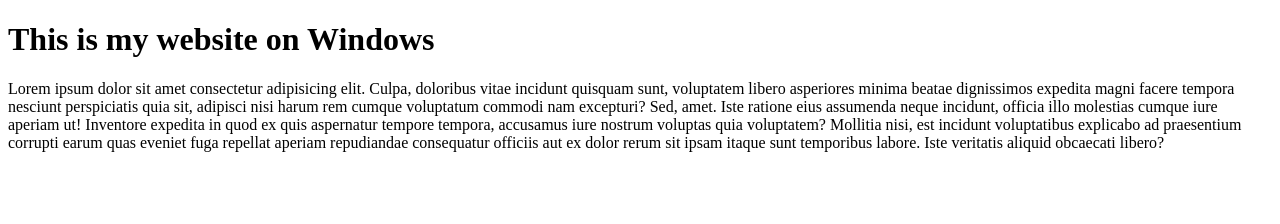
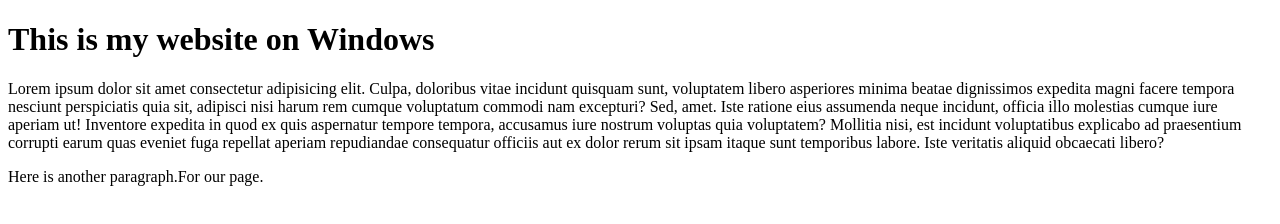
Before and after one commit to 123A-DO/basicwebsite, a plain HTML site: page index.html in a window 1280 px wide. Drawn offline with Linux system fonts and the light colour scheme.

Commit message:
Added new paragraph

```diff
--- a/index.html
+++ b/index.html
@@ -9,5 +9,7 @@
 
     <p>Lorem ipsum dolor sit amet consectetur adipisicing elit. Culpa, doloribus vitae incidunt quisquam sunt, voluptatem libero asperiores minima beatae dignissimos expedita magni facere tempora nesciunt perspiciatis quia sit, adipisci nisi harum rem cumque voluptatum commodi nam excepturi? Sed, amet. Iste ratione eius assumenda neque incidunt, officia illo molestias cumque iure aperiam ut! Inventore expedita in quod ex quis aspernatur tempore tempora, accusamus iure nostrum voluptas quia voluptatem? Mollitia nisi, est incidunt voluptatibus explicabo ad praesentium corrupti earum quas eveniet fuga repellat aperiam repudiandae consequatur officiis aut ex dolor rerum sit ipsam itaque sunt temporibus labore. Iste veritatis aliquid obcaecati libero?</p>
 
+    <p>Here is another paragraph.For our page.</p>
+
 </body>
 </html>
```
